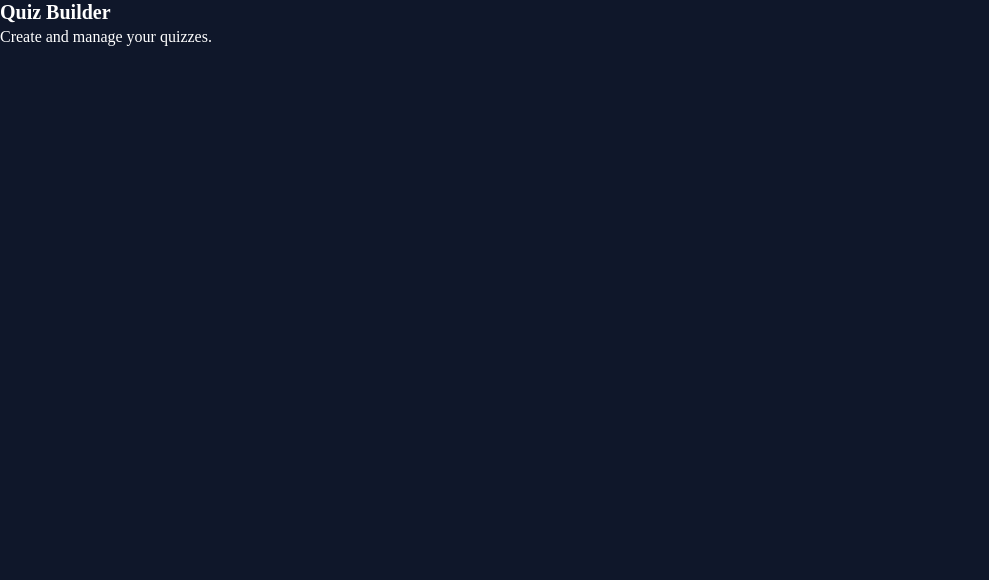
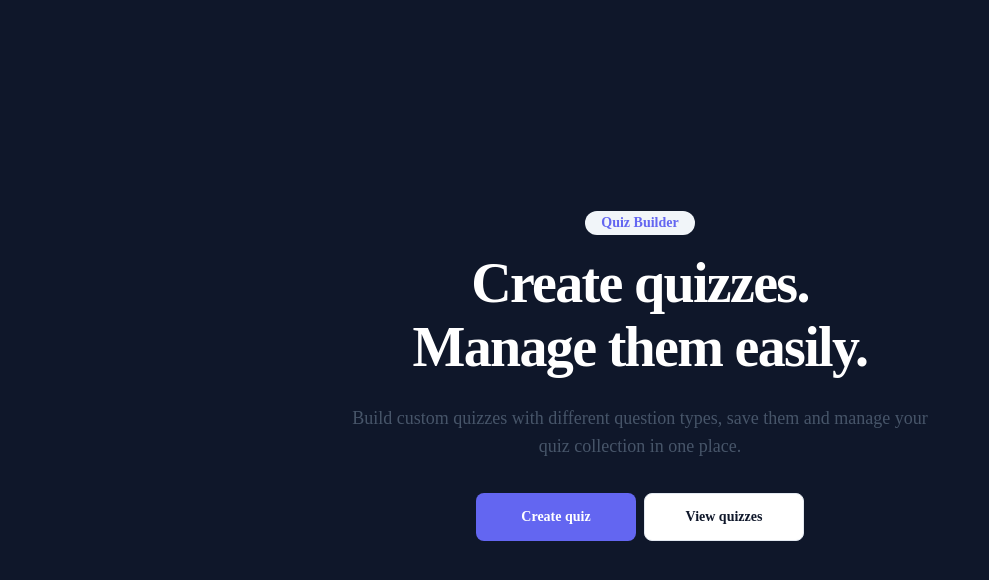
Before and after one commit to Kirilko-frontend/Quiz-Builder, a Next.js app in the folder frontend/: page / in a window 1280 px wide. Shown: the top 580 px of the page, without its empty margins (0-989 px from the left). Built offline with nearby package versions, Linux system fonts and the light colour scheme.

Commit message:
feat(HomePage): add jsx,styles

```diff
--- a/frontend/app/page.tsx
+++ b/frontend/app/page.tsx
@@ -1,8 +1,37 @@
+import Link from "next/link";
+
+import styles from "./styles.module.scss";
+
 function HomePage() {
   return (
-    <main>
-      <h1>Quiz Builder</h1>
-      <p>Create and manage your quizzes.</p>
+    <main className={styles["home-page"]}>
+      <section className={styles["home-page__hero"]}>
+        <span className={styles["home-page__badge"]}>Quiz Builder</span>
+
+        <h1 className={styles["home-page__title"]}>
+          Create quizzes.
+          <br />
+          Manage them easily.
+        </h1>
+
+        <p className={styles["home-page__description"]}>
+          Build custom quizzes with different question types, save them and
+          manage your quiz collection in one place.
+        </p>
+
+        <div className={styles["home-page__actions"]}>
+          <Link className={styles["home-page__button"]} href="/create">
+            Create quiz
+          </Link>
+
+          <Link
+            className={styles["home-page__button-secondary"]}
+            href="/quizzes"
+          >
+            View quizzes
+          </Link>
+        </div>
+      </section>
     </main>
   );
 }
--- /dev/null
+++ b/frontend/app/styles.module.scss
@@ -0,0 +1,150 @@
+@use "@styles/mixins" as *;
+
+.home-page {
+  @include flex-center;
+
+  width: 100%;
+  min-height: calc(100vh - 2rem);
+
+  padding: var(--spacing-lg);
+}
+
+.home-page__hero {
+  @include flex-column-center;
+
+  width: 100%;
+  max-width: 48rem;
+
+  text-align: center;
+}
+
+.home-page__badge {
+  margin-bottom: var(--spacing-md);
+
+  padding: var(--spacing-xs) var(--spacing-md);
+
+  border-radius: var(--radius-full);
+
+  background-color: rgb(var(--color-surface-muted));
+
+  color: rgb(var(--color-accent));
+
+  font-size: var(--font-size-sm);
+  font-weight: var(--font-weight-semibold);
+}
+
+.home-page__title {
+  margin: 0;
+
+  color: rgb(var(--color-white));
+
+  font-size: var(--font-size-3xl);
+  font-weight: var(--font-weight-extrabold);
+  line-height: 1.15;
+  letter-spacing: -0.03em;
+}
+
+.home-page__description {
+  max-width: 36rem;
+
+  margin: var(--spacing-lg) 0 0;
+
+  color: rgb(var(--color-text-secondary));
+
+  font-size: var(--font-size-md);
+  line-height: var(--line-height-lg);
+}
+
+.home-page__actions {
+  @include flex-column;
+  gap: var(--spacing-sm);
+
+  width: 100%;
+
+  margin-top: var(--spacing-xl);
+}
+
+.home-page__button,
+.home-page__button-secondary {
+  @include flex-center;
+
+  min-height: 48px;
+
+  padding: 0 var(--spacing-xl);
+
+  border-radius: var(--radius-md);
+
+  font-size: var(--font-size-sm);
+  font-weight: var(--font-weight-semibold);
+
+  text-decoration: none;
+
+  transition:
+    background-color var(--transition-fast),
+    transform var(--transition-fast),
+    box-shadow var(--transition-fast);
+}
+
+.home-page__button {
+  background-color: rgb(var(--color-accent));
+  color: rgb(var(--color-white));
+}
+
+.home-page__button:hover {
+  background-color: rgb(var(--color-accent-hover));
+  transform: translateY(-1px);
+  box-shadow: var(--shadow-md);
+}
+
+.home-page__button-secondary {
+  background-color: rgb(var(--color-surface));
+
+  border: 1px solid rgb(var(--color-border));
+
+  color: rgb(var(--color-text));
+}
+
+.home-page__button-secondary:hover {
+  background-color: rgb(var(--color-surface-muted));
+  transform: translateY(-1px);
+}
+
+.home-page__button:focus-visible,
+.home-page__button-secondary:focus-visible {
+  outline: 3px solid rgb(var(--color-accent), 0.2);
+  outline-offset: 2px;
+}
+
+@media (min-width: 640px) {
+  .home-page {
+    min-height: calc(100vh - 3rem);
+
+    padding: var(--spacing-xl);
+  }
+
+  .home-page__title {
+    font-size: 3rem;
+  }
+
+  .home-page__actions {
+    flex-direction: row;
+    justify-content: center;
+
+    width: auto;
+  }
+
+  .home-page__button,
+  .home-page__button-secondary {
+    min-width: 160px;
+  }
+}
+
+@media (min-width: 768px) {
+  .home-page__title {
+    font-size: 3.5rem;
+  }
+
+  .home-page__description {
+    font-size: var(--font-size-lg);
+  }
+}
```
